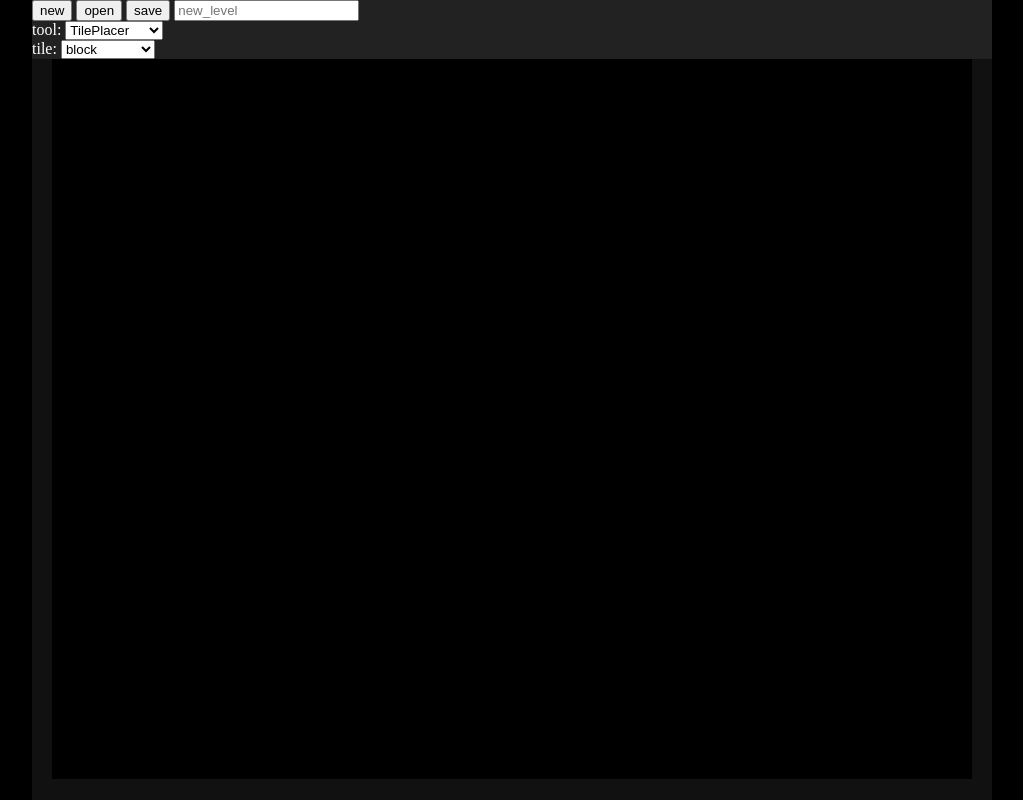
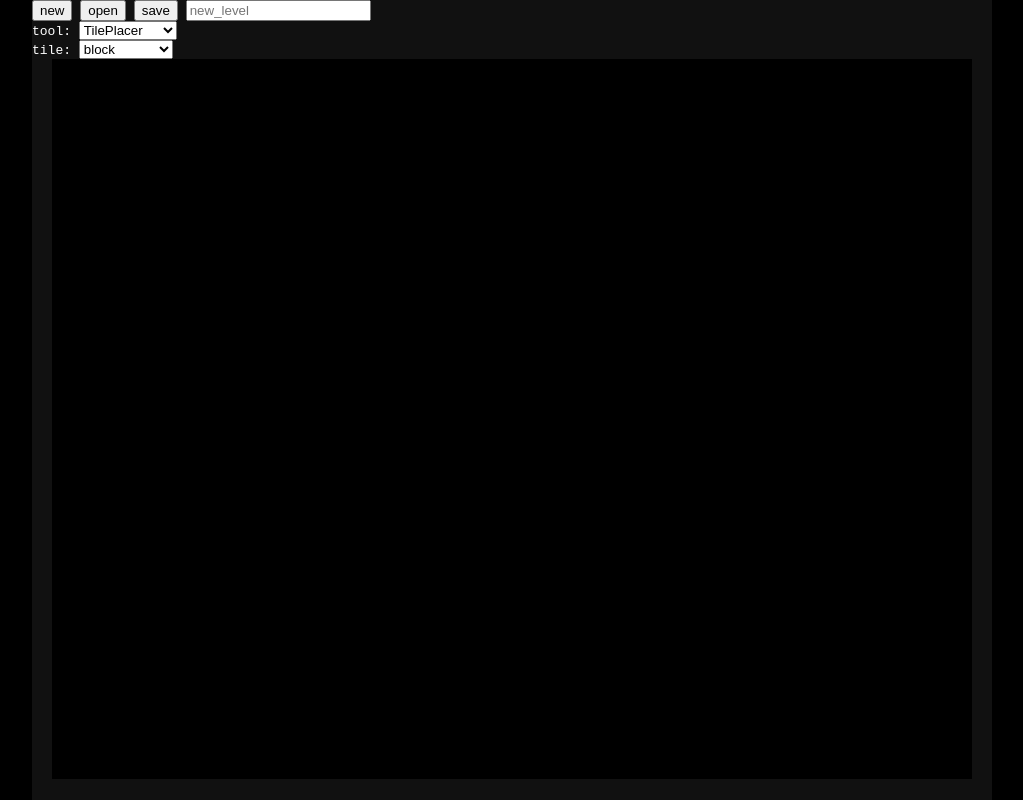
Before and after one commit to DigitalMoleMan/rollerEditor, a plain HTML site: page index.html in a window 1280 px wide. Shown: the top 800 px of the page, without its empty margins (128-1151 px from the left). Drawn offline with Linux system fonts and the light colour scheme.

Commit message:
style updated

```diff
--- a/js/main.js
+++ b/js/main.js
@@ -105,7 +105,9 @@ update = () => {
     });
 
     //case '-': Renderer.ctx.drawImage(sprites.tiles.platform, (k * 16) + (i * 1200) - Renderer.scrollX, (j * 16) - Renderer.scrollY); break;
+    Renderer.ctx.globalAlpha = .5;
     Renderer.ctx.drawImage(sprites.tiles[tileSelect.value], Mouse.x * 16, Mouse.y * 16);
+    Renderer.ctx.globalAlpha = 1;
     Renderer.ctx.fillStyle = "#fff";
     Renderer.ctx.fillText("X:" + Editor.cursorX() + " Y:" + Editor.cursorY(), 10, 10);
 }
--- a/style.css
+++ b/style.css
@@ -1,6 +1,7 @@
 body{
     margin: 0;
       overflow: hidden;
+      font-family: monospace;
     background-color: #000;
     color: #fff;
 }
@@ -11,12 +12,7 @@ main{
     margin: 0 auto;
     width: 60rem;
     height: 60rem;
-
     background-color: #111;
-}
-
-.topbar{
-    background-color: #222;
 }
 
 canvas{
```
